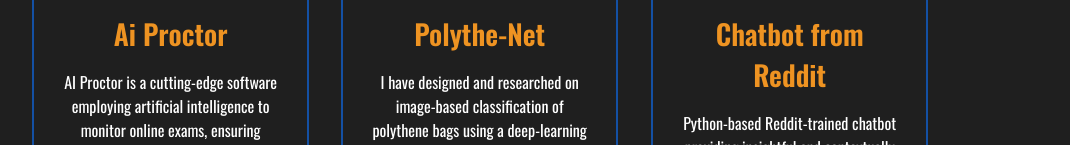
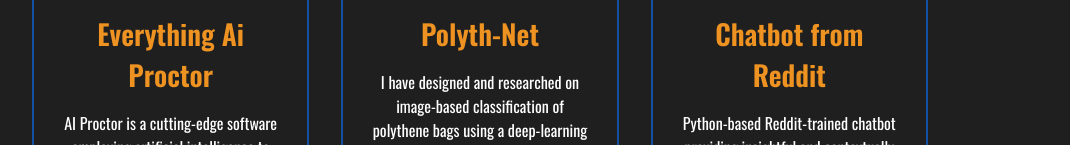
Before and after one commit to srxshiv/Client-Portfolio-Website, a plain HTML site: page index.html in a window 1280 px wide. Shown: the part 4284-4429 px from the top of the page, without its empty margins (160-1230 px from the left). Drawn offline with nearby package versions, Linux system fonts and the light colour scheme.

Commit message:
Update index.html

```diff
--- a/index.html
+++ b/index.html
@@ -300,7 +300,7 @@
           <div class="article-container">
             <img src="./images/ai proctor.png" alt="Aiproctor" class="project-img">
           </div>
-          <h2 class="experience-sub-title project-title">Ai Proctor</h2>
+          <h2 class="experience-sub-title project-title">Everything Ai Proctor</h2>
           <div>
             <p>
               AI Proctor is a cutting-edge software employing artificial intelligence to monitor online exams, ensuring integrity and preventing cheating
@@ -314,7 +314,7 @@
           <div class="article-container">
             <img src="./images/plythenet.png" alt="Polythe-Net" class="project-img">
           </div>
-          <h2 class="experience-sub-title project-title">Polythe-Net</h2>
+          <h2 class="experience-sub-title project-title">Polyth-Net</h2>
           <div>
             <p>I have designed and researched on image-based classification of polythene bags using a deep-learning model and its efficiency.</p>
           </div>
```
